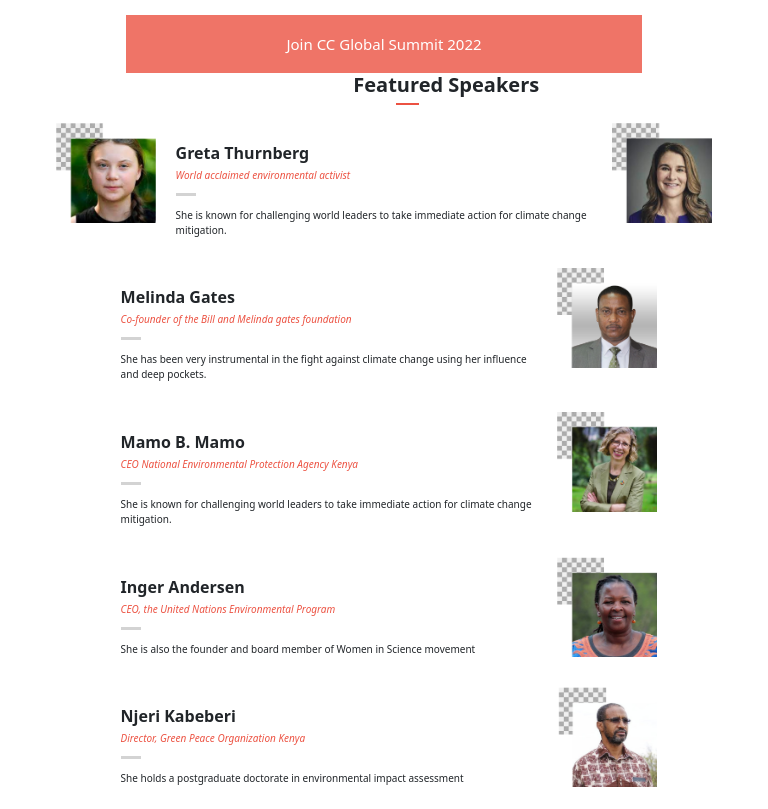
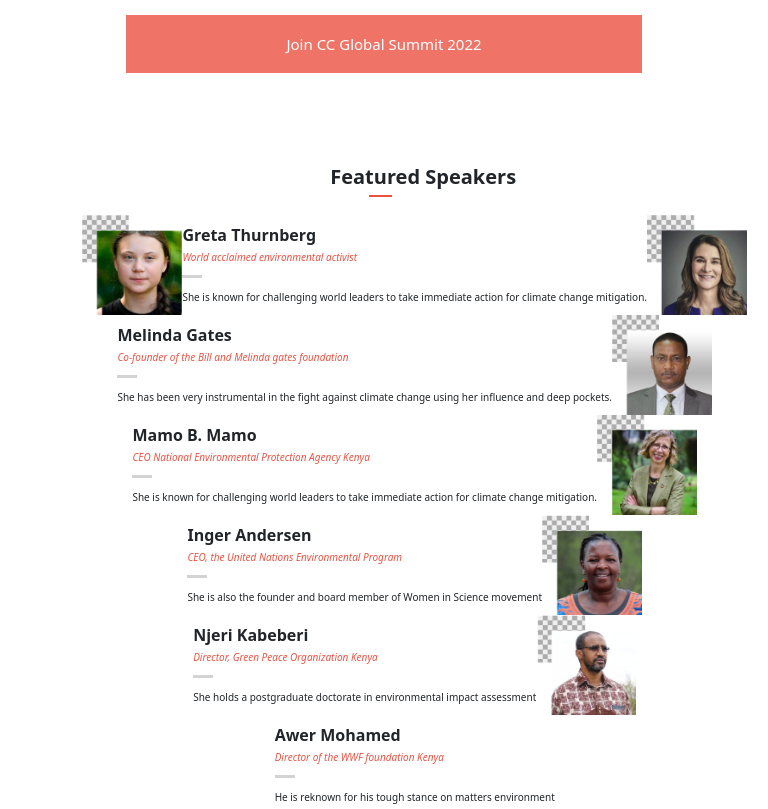
Before and after one commit to Aquinasmoriasi/conference-page, a website: page index.html in a window 768 px wide. Shown: the part 1092-1901 px from the top of the page. Drawn offline with nearby package versions, Linux system fonts and the light colour scheme; a web font is replaced by a local one.

Commit message:
style speakers section

```diff
--- a/desktop.css
+++ b/desktop.css
@@ -337,7 +337,7 @@
 
   #div1 {
     width: 2rem;
-    height: 0.3rem;
+    height: 0.2rem;
     margin: 0 0 12px;
     background-color: #d3d3d3;
   }
@@ -351,7 +351,7 @@
     height: 0.2rem;
     background-color: #ec5242;
     position: absolute;
-    left: 51.5%;
+    left: 48%;
     margin-top: -2rem;
   }
 
@@ -359,7 +359,7 @@
     font-weight: bold;
     position: absolute;
     font-size: 2rem;
-    left: 46%;
+    left: 43%;
     margin-top: -5rem;
   }
 }
--- a/index.html
+++ b/index.html
@@ -152,7 +152,6 @@
         </div>
     </footer>
     <script src="https://cdn.jsdelivr.net/npm/bootstrap@5.0.2/dist/js/bootstrap.bundle.min.js" integrity="sha384-MrcW6ZMFYlzcLA8Nl+NtUVF0sA7MsXsP1UyJoMp4YLEuNSfAP+JcXn/tWtIaxVXM" crossorigin="anonymous"></script>
-    <script src="mobilescript.js"></script>
-    <script src="desktopscript.js"></script>
+    <script src="script.js"></script>
 </body>
 </html>
--- a/mobile.css
+++ b/mobile.css
@@ -285,9 +285,7 @@
     background-color: #fff;
     width: 100vw;
     height: auto;
-    gap: 1rem;
     flex-wrap: wrap;
-    padding: 2rem;
   }
 
   #speakers img {
@@ -298,9 +296,8 @@
   .speaker-details {
     display: flex;
     flex-direction: column;
+    align-self: flex-end;
     justify-content: center;
-    width: 60%;
-    padding: 1.0rem;
   }
 
   #div1 {
@@ -313,4 +310,15 @@
     color: #ec5242;
     font-style: italic;
   }
+
+  #div2 {
+    width: 3%;
+    height: 0.2rem;
+    background-color: #ec5242;
+  }
+
+  #speaker-title {
+    font-weight: bold;
+    font-size: 2rem;
+  }
 }
```
Also changed, not shown: desktopscript.js (deleted), script.js (renamed from mobilescript.js).
